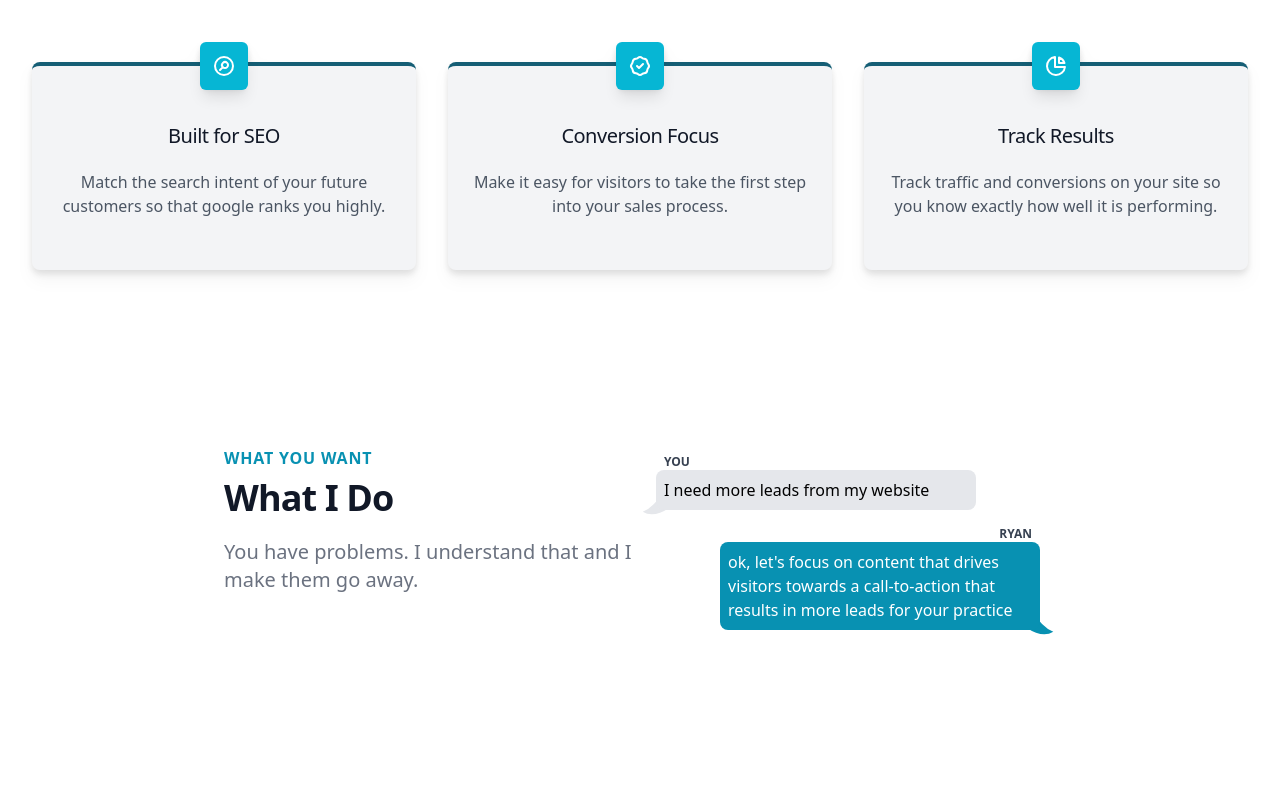
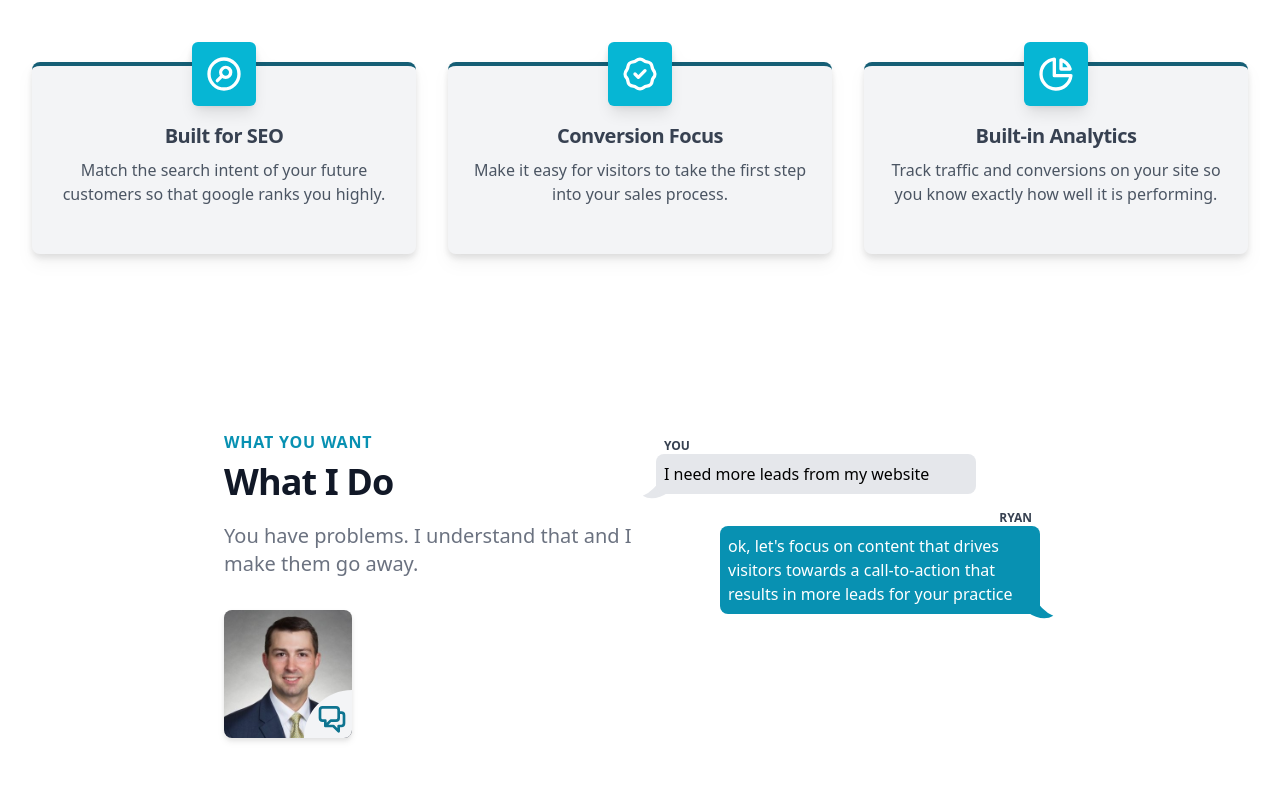
Before and after one commit to rowens794/freelance-template, a Next.js app: page / in a window 1280 px wide. Shown: the part 960-1760 px from the top of the page. Built offline with nearby package versions, Linux system fonts and the light colour scheme.

Commit message:
added photo to texts

```diff
--- a/page-sections/custom/what-you-want/index.tsx
+++ b/page-sections/custom/what-you-want/index.tsx
@@ -1,5 +1,7 @@
 import React, { useState, useEffect } from 'react'
+import Image from 'next/image'
 import useVisibility from '../../../hooks/isVisible'
+import { ChatAlt2Icon } from '@heroicons/react/outline'
 
 type Props = {}
 
@@ -52,15 +54,11 @@ let messages: {
     speaker: 'You',
   },
   {
-    msg: `Design is a tough one.  First, it's important to focus on usability.  Second, focus on tone - set an atmosphere prospects expect when dealing with a wealth advisor.  Third, makes sure that it's easy to parse the content of your page with a quick glance.`,
+    msg: `Design is a tough one.  First, it's important to focus on usability.`,
     speaker: 'Ryan',
   },
   {
     msg: `Second, focus on tone - set an atmosphere prospects expect when dealing with a wealth advisor.`,
-    speaker: 'Ryan',
-  },
-  {
-    msg: `Third, make sure that it's easy to parse the content of your page with a quick glance.`,
     speaker: 'Ryan',
   },
   {
@@ -176,6 +174,11 @@ export default function index({}: Props) {
         <p className="mx-auto mt-5 text-xl text-center text-gray-500 md:text-left ">
           You have problems. I understand that and I make them go away.
         </p>
+        <div className="relative hidden w-32 h-32 my-8 overflow-hidden rounded-lg drop-shadow-md md:block">
+          <Image src="/images/headshot.jpeg" height={200} width={200} />
+          <ChatAlt2Icon className="absolute z-30 w-8 h-8 bottom-1 right-1 text-primary-700" />
+          <div className="absolute bottom-0 right-0 z-20 w-24 h-24 translate-x-12 translate-y-12 bg-gray-100 rounded-full"></div>
+        </div>
       </div>
 
       {/* Column 2 */}
--- a/page-sections/features/grid-with-offset-icons/index.tsx
+++ b/page-sections/features/grid-with-offset-icons/index.tsx
@@ -43,20 +43,20 @@ export default function Index({
           <div className="grid grid-cols-1 gap-8 sm:grid-cols-2 lg:grid-cols-3">
             {features.map((feature) => (
               <div key={feature.name} className="pt-6 ">
-                <div className="flow-root px-3 pb-4 bg-gray-100 border-t-4 rounded-lg h-52 border-primary-800 drop-shadow-lg sm:px-6 sm:pb-8">
+                <div className="flow-root px-3 pb-4 bg-gray-100 border-t-4 rounded-lg h-44 border-primary-800 drop-shadow-lg sm:h-48 sm:px-6 sm:pb-8">
                   <div className="-mt-6">
                     <div>
                       <span className="inline-flex items-center justify-center p-3 rounded-md shadow-lg bg-primary-500">
                         <feature.icon
-                          className="w-6 h-6 text-white"
+                          className="w-8 h-8 text-white md:h-10 md:w-10"
                           aria-hidden="true"
                         />
                       </span>
                     </div>
-                    <h3 className="mt-8 text-lg font-medium tracking-tight text-gray-900 sm:text-xl">
+                    <h3 className="mt-4 text-xl font-bold tracking-tight text-gray-700 sm:text-xl">
                       {feature.name}
                     </h3>
-                    <p className="mt-5 text-base text-gray-600">
+                    <p className="mt-2 text-base text-gray-600">
                       {feature.description}
                     </p>
                   </div>
--- a/pages/index.tsx
+++ b/pages/index.tsx
@@ -58,7 +58,7 @@ const Home: NextPage = () => {
               icon: BadgeCheckIcon,
             },
             {
-              name: 'Track Results',
+              name: 'Built-in Analytics',
               description:
                 'Track traffic and conversions on your site so you know exactly how well it is performing.',
               icon: ChartPieIcon,
```
